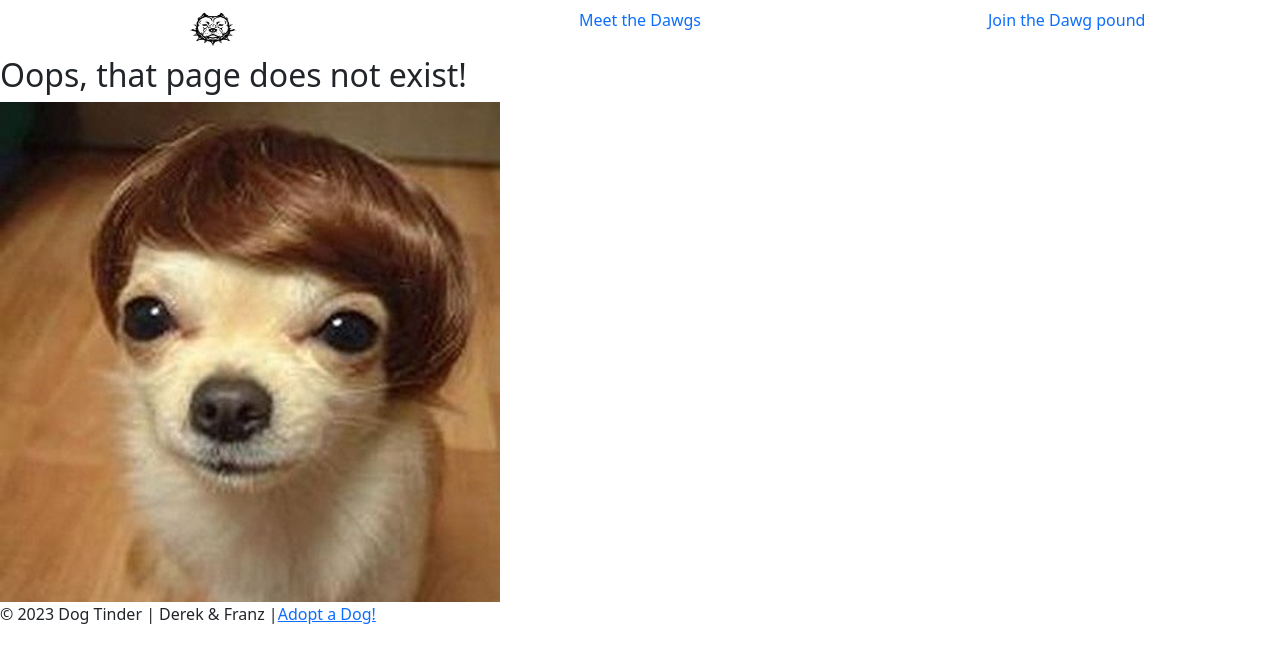
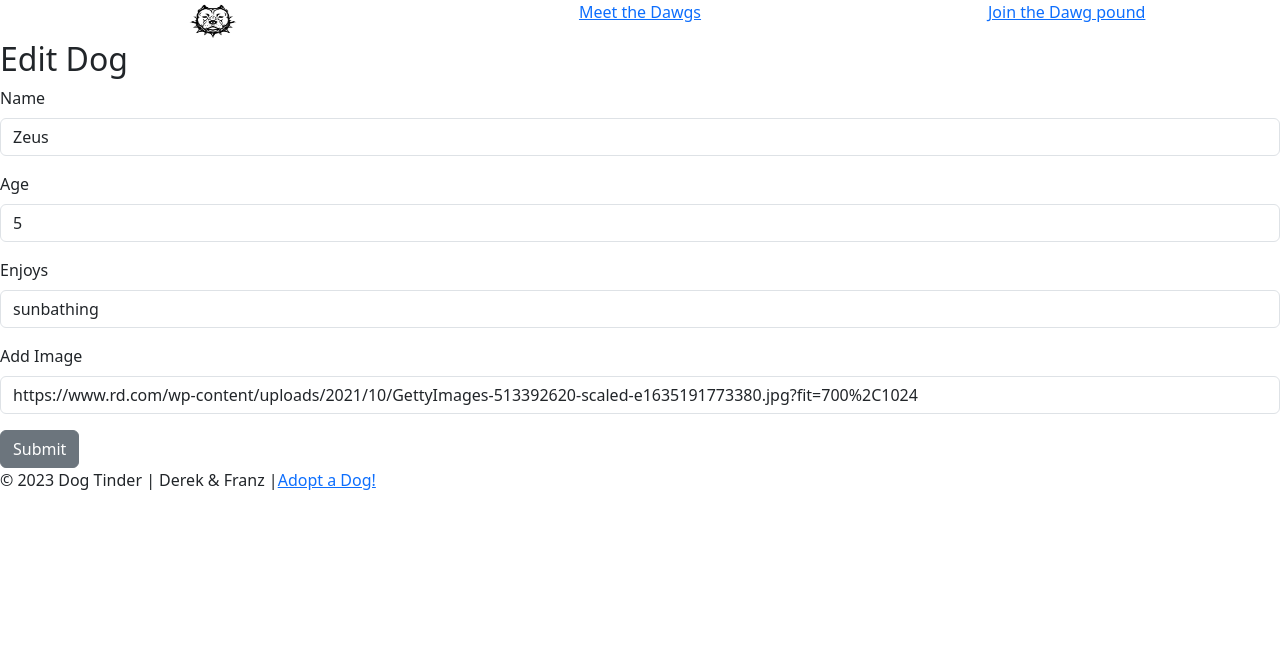
Before and after one commit to learn-academy-2023-golf/cat-tinder-frontend-dm-fm-cm-dog-tinder, a React (Create React App) app: page /dogedit/1 in a window 1280 px wide. Shown: the top 662 px of the page. Built offline with nearby package versions, Linux system fonts and the light colour scheme.

Commit message:
finished update-functionality

```diff
--- a/src/App.js
+++ b/src/App.js
@@ -1,5 +1,5 @@
-import './App.css';
-import React, { useState } from 'react'
+import './App.css'
+import React, { useState, useEffect } from 'react'
 import { Route, Routes} from 'react-router-dom'
 import Footer from './components/Footer'
 import Header from './components/Header'
@@ -17,6 +17,15 @@ const App = () => {
   const createDog = (createdDog) => {
 
   }
+
+  const updateDog = (updatedDog) => {
+    setDogs((prevDogs) =>
+      prevDogs.map((dog) => (dog.id === updatedDog.id ? updatedDog : dog))
+    )
+  }
+
+  useEffect(() => {
+  }, [])
   return (
     <>
     <Header />
@@ -25,7 +34,7 @@ const App = () => {
       <Route path="/dogindex" element={<DogIndex dogs={dogs} />} />
       <Route path="/dognew" element={<DogNew createDog={createDog}/>} />
       <Route path="/dogshow/:id" element={<DogShow dogs={dogs} />} />
-      <Route path="/dogedit" element={<DogEdit />} />
+      <Route path="/dogedit/:id" element={<DogEdit dogs={dogs} updateDog={updateDog} />} />
       <Route path="*" element={<NotFound />} />
     </Routes>
     <Footer />
--- a/src/components/Header.js
+++ b/src/components/Header.js
@@ -1,6 +1,7 @@
 import React from 'react';
-import {Nav, NavItem, NavLink} from 'reactstrap'
+import {Nav, NavItem } from 'reactstrap'
 import dogLogo from '../assets/dog-logo.png'
+import { NavLink } from 'react-router-dom';
 
 const Header = () => {
   return (
--- a/src/pages/DogEdit.js
+++ b/src/pages/DogEdit.js
@@ -1,9 +1,76 @@
-import React from 'react';
+import React, { useState } from "react";
+import { Form, FormGroup, Label, Input, Button } from "reactstrap";
+import { useNavigate, useParams } from "react-router-dom";
 
-const DogEdit = () => {
+const DogEdit = ({ dogs, updateDog }) => {
+  const { id } = useParams();
+  const navigate = useNavigate();
+
+  const currentDog = dogs.find((dog) => dog.id === +id);
+
+  const [editDog, setEditDog] = useState({
+    name: currentDog.name,
+    age: currentDog.age,
+    enjoys: currentDog.enjoys,
+    image: currentDog.image,
+  });
+
+
+  const handleChange = (e) => {
+    setEditDog({ ...editDog, [e.target.name]: e.target.value });
+  };
+
+  const handleSubmit = () => {
+    updateDog(editDog, currentDog.id);
+    navigate("/dogindex");
+  };
+
   return (
-    <h1>DogEdit</h1>
-  )
-}
+    <>
+      <h2>Edit Dog</h2>
+      <Form>
+        <FormGroup>
+          <Label for="name">Name</Label>
+          <Input
+            name="name"
+            type="text"
+            defaultValue={editDog.name}
+            onChange={handleChange}
+          />
+        </FormGroup>
+        <FormGroup>
+          <Label for="age">Age</Label>
+          <Input
+            name="age"
+            type="number"
+            defaultValue={editDog.age}
+            onChange={handleChange}
+          />
+        </FormGroup>
+        <FormGroup>
+          <Label for="enjoys">Enjoys</Label>
+          <Input
+            name="enjoys"
+            type="text"
+            defaultValue={editDog.enjoys}
+            onChange={handleChange}
+          />
+        </FormGroup>
+        <FormGroup>
+          <Label for="image">Add Image</Label>
+          <Input
+            name="image"
+            type="url"
+            defaultValue={editDog.image}
+            onChange={handleChange}
+          />
+        </FormGroup>
+        <Button onClick={handleSubmit} name="Submit">
+          Submit
+        </Button>
+      </Form>
+    </>
+  );
+};
 
-export default DogEdit
+export default DogEdit;
--- a/src/pages/DogShow.js
+++ b/src/pages/DogShow.js
@@ -1,5 +1,6 @@
-import { useParams } from "react-router-dom"
+import { useParams, NavLink } from "react-router-dom"
 import React from 'react';
+
 
 
 const DogShow = ({dogs}) => {
@@ -15,6 +16,9 @@ const DogShow = ({dogs}) => {
           <img alt={selectedDog.name} src={selectedDog.image}/>
         </>
       )}
+            <NavLink to={`/dogedit/${selectedDog.id}`} className="nav-link">
+        Edit Dog Profile
+      </NavLink>
     </div>
   )
 }
```
Also changed, not shown: 1 other file (tests, documents, lock files or other folders).
